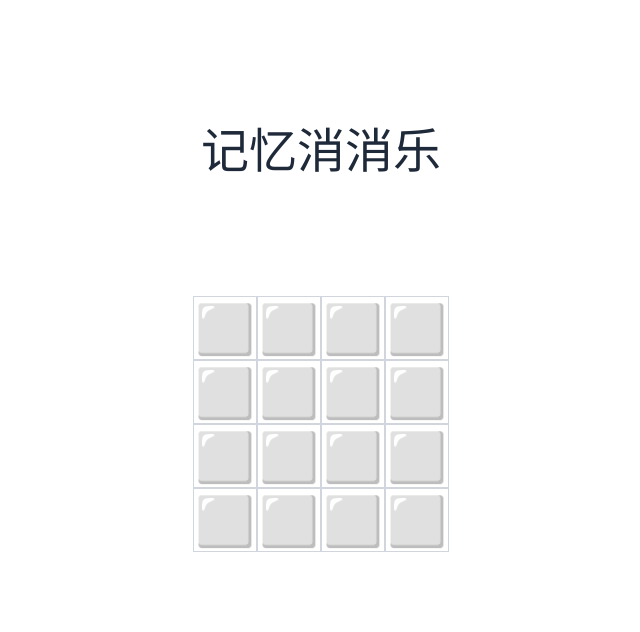
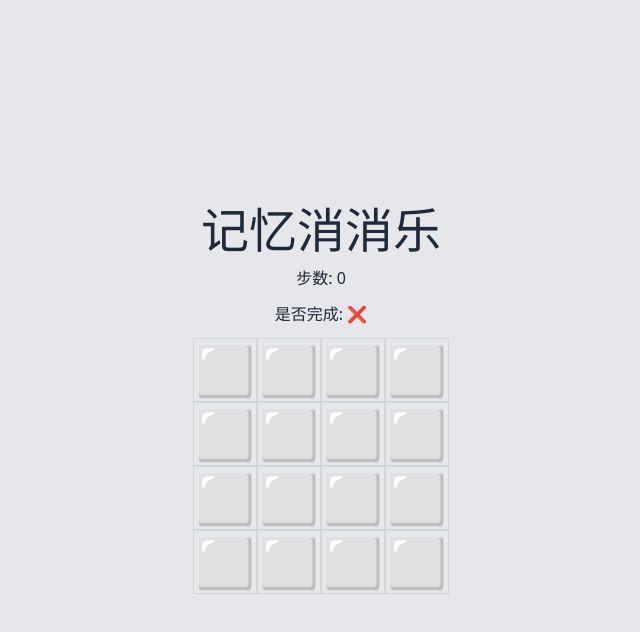
Before and after one commit to coolcao/memory-match-ng, an Angular app: page /memory-match in a window 1280 px wide. Shown: the top 632 px of the page, without its empty margins (319-959 px from the left). Built offline with nearby package versions, Linux system fonts and the light colour scheme.

Commit message:
直接在store中使用computed计算属性代替count，添加步数以及是否已完成的判断

```diff
--- a/src/app/memory-match/memory-match-board/memory-match-board.component.html
+++ b/src/app/memory-match/memory-match-board/memory-match-board.component.html
@@ -1,16 +1,34 @@
-<div class="flex h-screen w-screen flex-col items-center justify-center">
-  <div class="flex w-full items-center justify-center text-5xl text-gray-800">
+<div
+  class="flex h-screen w-screen flex-col items-center justify-center bg-gray-200 dark:bg-gray-800"
+>
+  <div
+    class="flex w-full items-center justify-center text-5xl text-gray-800 dark:text-gray-200"
+  >
     记忆消消乐
   </div>
   <div
-    class="flex min-h-[500px] min-w-[500px] flex-col items-center justify-center"
+    class="mt-3 flex w-full items-center justify-center text-gray-800 dark:text-gray-200"
   >
+    步数: {{ steps }}
+  </div>
+  <div
+    class="my-3 flex w-full items-center justify-center text-gray-800 dark:text-gray-200"
+  >
+    是否完成:
+    @if (isCompleted()) {
+      ✅
+    } @else {
+      ❌
+    }
+  </div>
+  <div class="flex flex-col items-center justify-center">
     @for (rows of cells(); track $index; let row = $index) {
       <div class="flex w-full items-center justify-center">
         @for (cell of rows; track $index; let col = $index) {
           <div
             (click)="clickCell(row, col, cell.value)"
             class="flex min-h-16 min-w-16 cursor-pointer items-center justify-center border border-solid border-gray-300 text-5xl"
+            [ngClass]="{ 'cursor-pointer': !cell.isOpen }"
           >
             @if (cell.isOpen) {
               {{ cell.value }}
--- a/src/app/memory-match/memory-match-board/memory-match-board.component.ts
+++ b/src/app/memory-match/memory-match-board/memory-match-board.component.ts
@@ -10,6 +10,7 @@ import { MemoryMatchStore } from '../memory-match.store';
   styleUrl: './memory-match-board.component.css'
 })
 export class MemoryMatchBoardComponent implements OnInit {
+  store = inject(MemoryMatchStore);
 
   rows = 4;
   cols = 4;
@@ -21,11 +22,11 @@ export class MemoryMatchBoardComponent implements OnInit {
     y: -1,
   };
 
-  clickedCount = 0;
-
-  store = inject(MemoryMatchStore);
+  steps = 0;
 
   cells = this.store.cells;
+  openedCount = this.store.openedCount;
+  isCompleted = this.store.isCompleted;
 
   ngOnInit(): void {
     this.store.initCells(this.rows, this.cols);
@@ -35,13 +36,14 @@ export class MemoryMatchBoardComponent implements OnInit {
     if (value == '') {
       return;
     }
-    if (this.clickedCount == 2) {
+    if (this.openedCount() == 2) {
       return;
     }
 
+    this.steps++;
+
     // 先打开
     this.store.openCell(x, y);
-    this.clickedCount++;
     // 第一次点击，打开第一个做标记
     if (this.clicked.value == '') {
       this.setClicked(x, y, value);
@@ -53,7 +55,6 @@ export class MemoryMatchBoardComponent implements OnInit {
         this.store.removeCell(x, y);
         this.store.removeCell(this.clicked.x, this.clicked.y);
         this.resetClicked();
-        this.clickedCount = 0;
       });
       return;
     }
@@ -63,7 +64,6 @@ export class MemoryMatchBoardComponent implements OnInit {
       this.store.closeCell(this.clicked.x, this.clicked.y);
       this.store.closeCell(x, y);
       this.resetClicked();
-      this.clickedCount = 0;
     });
 
   }
--- a/src/app/memory-match/memory-match.store.ts
+++ b/src/app/memory-match/memory-match.store.ts
@@ -1,4 +1,4 @@
-import { Injectable, signal, WritableSignal } from "@angular/core";
+import { computed, Injectable, signal, WritableSignal } from "@angular/core";
 import { Cell } from "./memory-match.types";
 
 const smileys = ['😀', '😃', '😆', '🙂', '😊', '😉', '🤗', '😝', '😛', '😑', '😐', '😚', '😙', '😰', '😨', '😮', '😲', '😵', '😍', '🥰'];
@@ -11,6 +11,18 @@ export class MemoryMatchStore {
   private _cells: WritableSignal<Cell[][]> = signal([]);
 
   readonly cells = this._cells.asReadonly();
+
+  readonly openedCount = computed(() => {
+    return this._cells().reduce((count, row) => {
+      return count + row.filter(cell => cell.isOpen && cell.value != '').length;
+    }, 0);
+  });
+
+  readonly isCompleted = computed(() => {
+    return this._cells().reduce((count, row) => {
+      return count + row.filter(cell => cell.value != '').length;
+    }, 0) === 0;
+  });
 
   initCells(rows: number, cols: number) {
     // 计算总的单元格数量
--- a/src/app/memory-match/memory-match.types.ts
+++ b/src/app/memory-match/memory-match.types.ts
@@ -1,4 +1,4 @@
 export interface Cell {
   value: string;
-  isOpen?: boolean;
+  isOpen?: boolean;     // 是否打开，打开即为显示，关闭即为隐藏
 }
```
